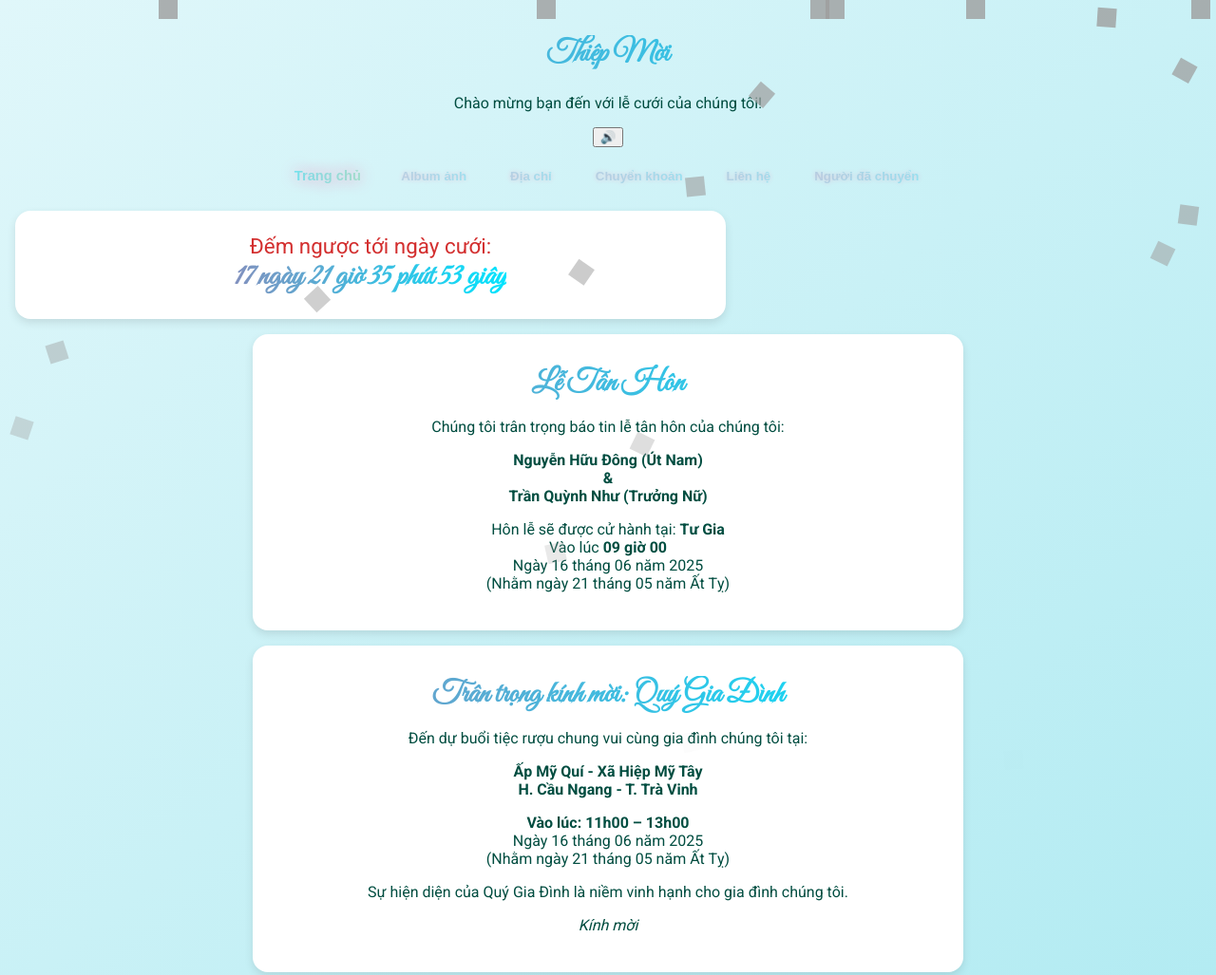
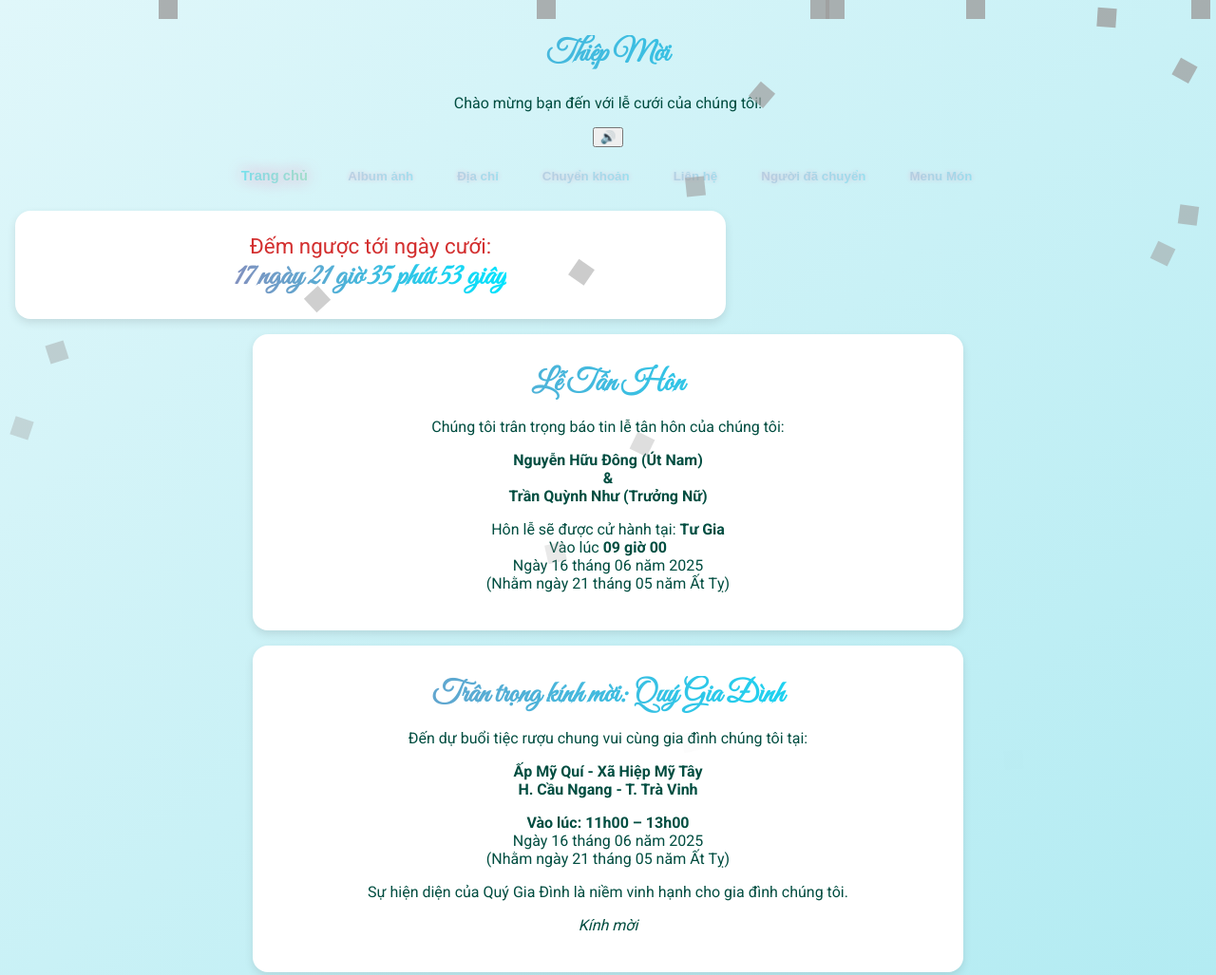
Before and after one commit to huudong2004/wedding-invite-2025, a plain HTML site: page index.html in a window 1280 px wide. Shown: the top 1027 px of the page at 95% size. Drawn offline with Linux system fonts and the light colour scheme; grey boxes are pictures that could not be loaded.

Commit message:
Update index.html

```diff
--- a/index.html
+++ b/index.html
@@ -310,6 +310,7 @@
     <button onclick="showPage('bank')">Chuyển khoản</button>
     <button onclick="showPage('contact')">Liên hệ</button>
     <button onclick="showPage('donors')">Người đã chuyển</button>
+    <button onclick="showPage('bank')">Menu Món</button>
   </div>
   <div class="section countdown">
     Đếm ngược tới ngày cưới:<br>
```
